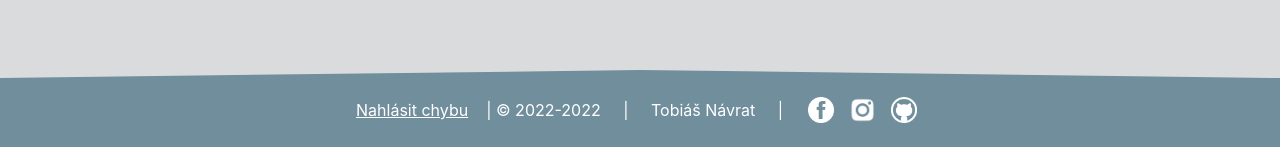
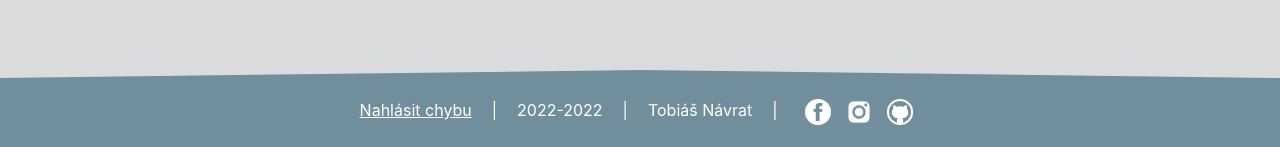
Before and after one commit to Th0b/web, a Next.js app: page / in a window 1280 px wide. Shown: the part 650-797 px from the top of the page. Built offline with nearby package versions, Linux system fonts and the light colour scheme; no server answers.

Commit message:
Add responzivity of footer

```diff
--- a/layouts/Footer/Footer.js
+++ b/layouts/Footer/Footer.js
@@ -18,9 +18,8 @@ export default function Footer() {
         >
           Nahlásit chybu
         </a>
-        &nbsp;&nbsp;&nbsp; | &copy; 2022-{yearNow} &nbsp;&nbsp;&nbsp; |
-        &nbsp;&nbsp;&nbsp; Tobiáš Návrat &nbsp;&nbsp;&nbsp; | &nbsp;&nbsp;&nbsp;
       </div>
+      |<div>2022-{yearNow}</div>|<div>Tobiáš Návrat</div>|
       <div>
         <a
           href={Constants.FACEBOOK_URL}
--- a/layouts/Footer/styles/Footer.module.sass
+++ b/layouts/Footer/styles/Footer.module.sass
@@ -1,12 +1,15 @@
 @import "styles/variables"
 
 .footer
-    height: 80px
+    min-height: 80px
     width: 100vw
+    padding: 10px
     position: relative
     display: flex
     justify-content: center
     align-items: center
+    flex-wrap: wrap
+    column-gap: 20px
     bottom: 0
     color: $fontSecondaryColor
     text-align: center
@@ -19,6 +22,7 @@
         line-height: 40px
     .icon
         height: 26px
-        margin: 7px
+        margin: 0 7px
+        vertical-align: middle
     .icon, a
         cursor: pointer
```
